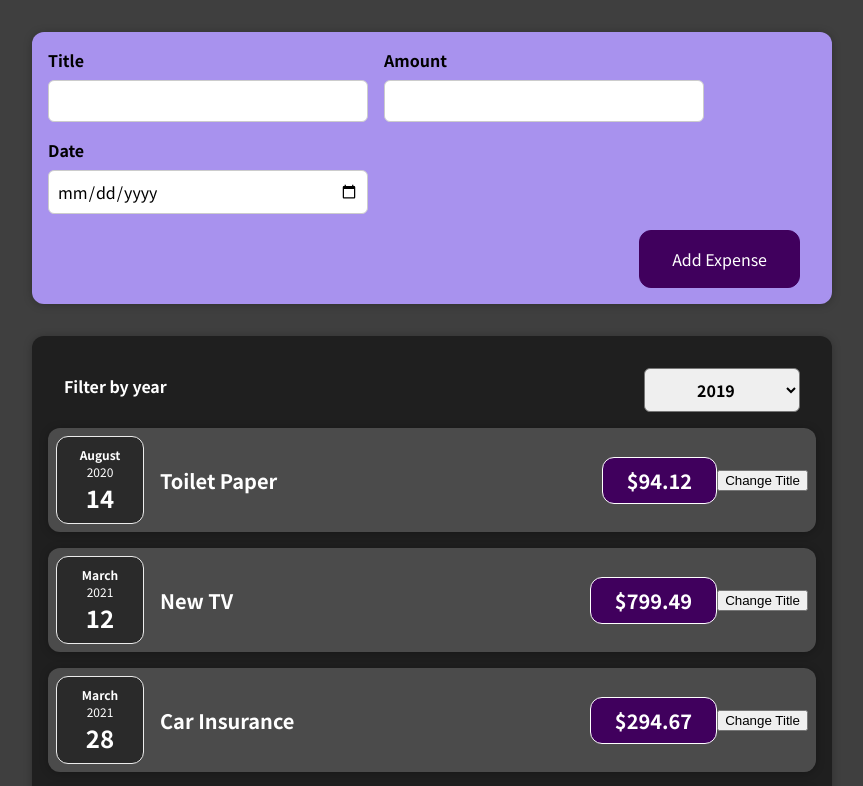
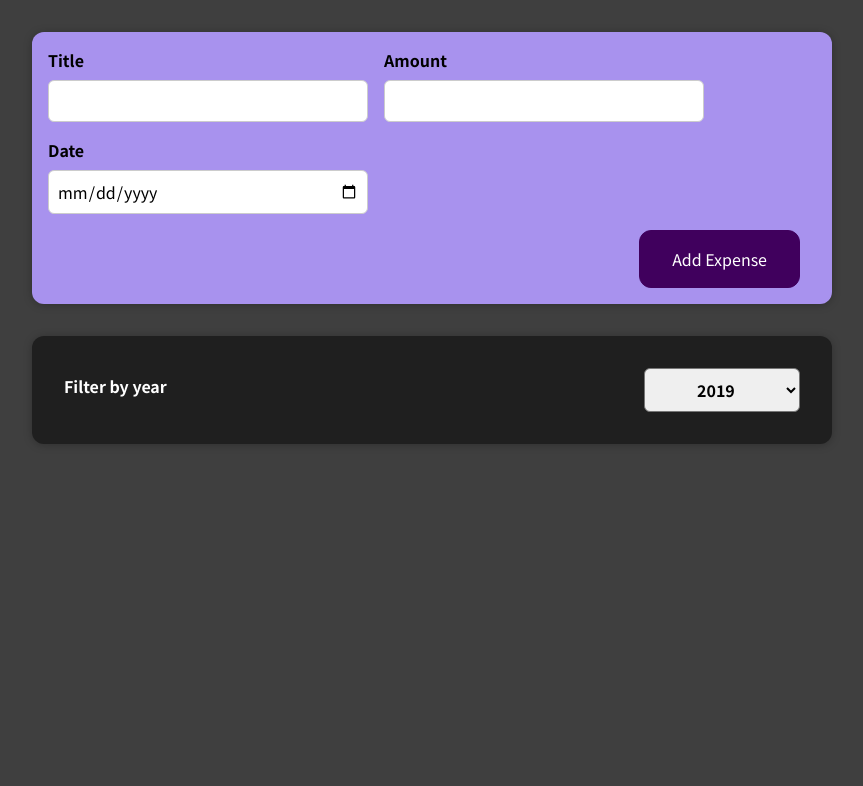
Before and after one commit to sshyukk/Toy-Project, a React (Create React App) app in the folder 01-starting-setup/: page / in a window 1280 px wide. Shown: the top 786 px of the page, without its empty margins (208-1071 px from the left). Built offline with nearby package versions, Linux system fonts and the light colour scheme.

Commit message:
apply filtered data array by seleted year

```diff
--- a/01-starting-setup/src/components/expenses/Expenses.js
+++ b/01-starting-setup/src/components/expenses/Expenses.js
@@ -9,11 +9,14 @@ const Expenses = (props) => {
     const filterChangeHandler = (selectedYear) => {
         setFilteredYear(selectedYear)
     }
+    const filteredExpenses = props.item.filter(expense => {
+        return expense.date.getFullYear().toString() === filteredYear
+    })
     return (
         <div>
             <Card className="expenses">
                 <ExpensesFilter onChangeFilter={filterChangeHandler} selected={filteredYear} />
-                {props.item.map(expense => <ExpenseItem key={expense.id} title={expense.title} amount={expense.amount} date={expense.date} />)}
+                {filteredExpenses.map(expense => <ExpenseItem key={expense.id} title={expense.title} amount={expense.amount} date={expense.date} />)}
             </Card>
         </div>
     )
```
Also changed, not shown: 1 other file (tests, documents, lock files or other folders).
